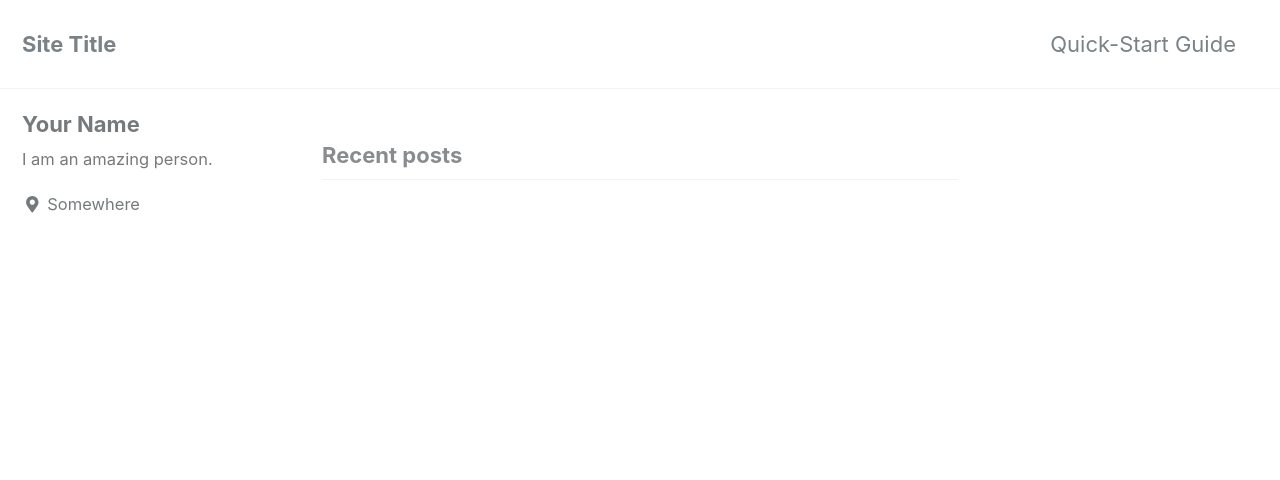
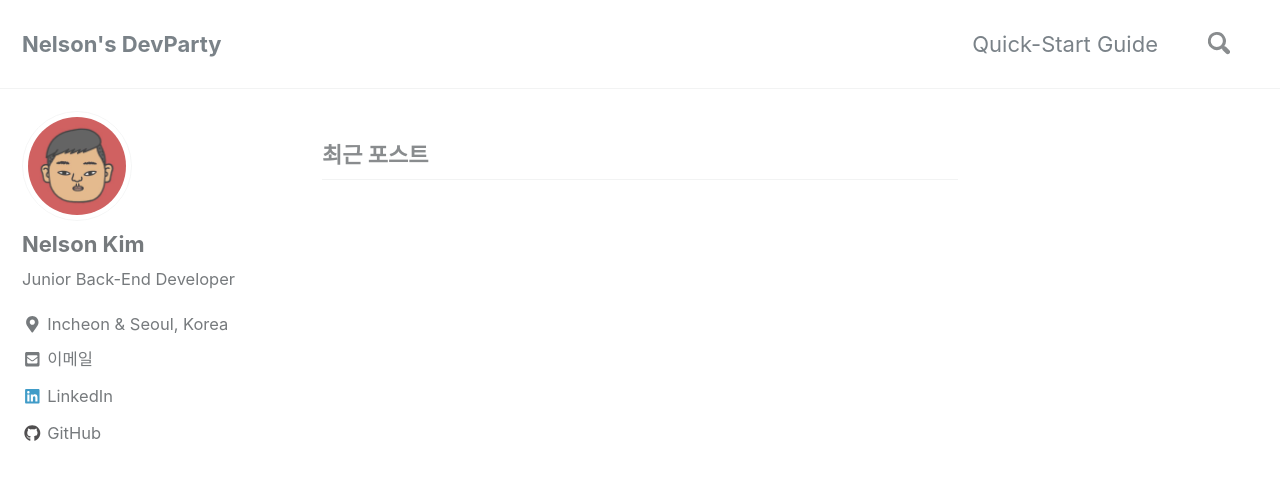
Before and after one commit to ssipflow/ssipflow.github.io, a Jekyll site: the page built from index.html, in a window 1280 px wide and 900 px high. Shown: the top 480 px of the window. Built offline with Jekyll 4.4.1, drawn with Linux system fonts in a browser that asks for light colours; nearby versions of some CDN libraries; the list of posts is cut into pages by our own code; comment, search, counter and statistics services are not loaded; some of the changed text lies outside the part shown.

Commit message:
Update Bio & Settings

```diff
--- a/_config.yml
+++ b/_config.yml
@@ -12,17 +12,17 @@
 
 # theme                  : "minimal-mistakes-jekyll"
 # remote_theme           : "mmistakes/minimal-mistakes"
-minimal_mistakes_skin    : "default" # "air", "aqua", "contrast", "dark", "dirt", "neon", "mint", "plum", "sunrise"
+minimal_mistakes_skin    : "default" # "default", "air", "aqua", "contrast", "dark", "dirt", "neon", "mint", "plum", "sunrise"
 
 # Site Settings
-locale                   : "en-US"
-title                    : "Site Title"
+locale                   : "ko"
+title                    : "Nelson's DevParty"
 title_separator          : "-"
-name                     : "Your Name"
-description              : "An amazing website."
-url                      : # the base hostname & protocol for your site e.g. "https://mmistakes.github.io"
+name                     : "Nelson Kim"
+description              : "Nelson's Dev Blog."
+url                      : "https://ssipflow.github.io"
 baseurl                  : # the subpath of your site, e.g. "/blog"
-repository               : # GitHub username/repo-name e.g. "mmistakes/minimal-mistakes"
+repository               : "ssipflow/ssipflow.gihub.io"
 teaser                   : # path of fallback teaser image, e.g. "/assets/images/500x300.png"
 # breadcrumbs            : false # true, false (default)
 words_per_minute         : 200
@@ -58,9 +58,9 @@ reCaptcha:
   secret                 :
 atom_feed:
   path                   : # blank (default) uses feed.xml
-search                   : # true, false (default)
+search                   : true # true, false (default)
 search_full_content      : # true, false (default)
-search_provider          : # lunr (default), algolia, google
+search_provider          : google # lunr (default), algolia, google
 algolia:
   application_id         : # YOUR_APPLICATION_ID
   index_name             : # YOUR_INDEX_NAME
@@ -100,11 +100,11 @@ analytics:
 
 # Site Author
 author:
-  name             : "Your Name"
-  avatar           : # path of avatar image, e.g. "/assets/images/bio-photo.jpg"
-  bio              : "I am an amazing person."
-  location         : "Somewhere"
-  email            :
+  name             : "Nelson Kim"
+  avatar           : /assets/images/bio/avatar1.png # path of avatar image, e.g. "/assets/images/bio-photo.jpg"
+  bio              : "Junior Back-End Developer"
+  location         : "Incheon & Seoul, Korea"
+  email            : "ssipflow@gmail.com"
   uri              :
   home             : # null (default), "absolute or relative url to link to author home"
   bitbucket        :
@@ -113,13 +113,13 @@ author:
   flickr           :
   facebook         :
   foursquare       :
-  github           :
+  github           : "https://www.github.com/ssipflow"
   gitlab           :
   google_plus      :
   keybase          :
   instagram        :
   lastfm           :
-  linkedin         : # "john-doe-12345678" (the last part of your profile url, e.g. https://www.linkedin.com/in/john-doe-12345678)
+  linkedin         : "https://www.linkedin.com/in/myeong-gyun-kim-652982117" # "john-doe-12345678" (the last part of your profile url, e.g. https://www.linkedin.com/in/john-doe-12345678)
   pinterest        :
   soundcloud       :
   stackoverflow    : # "123456/username" (the last part of your profile url, e.g. https://stackoverflow.com/users/123456/username)
@@ -265,7 +265,7 @@ defaults:
     values:
       layout: single
       author_profile: true
-      read_time: true
+      read_time: false
       comments: # true
       share: true
       related: true
```
